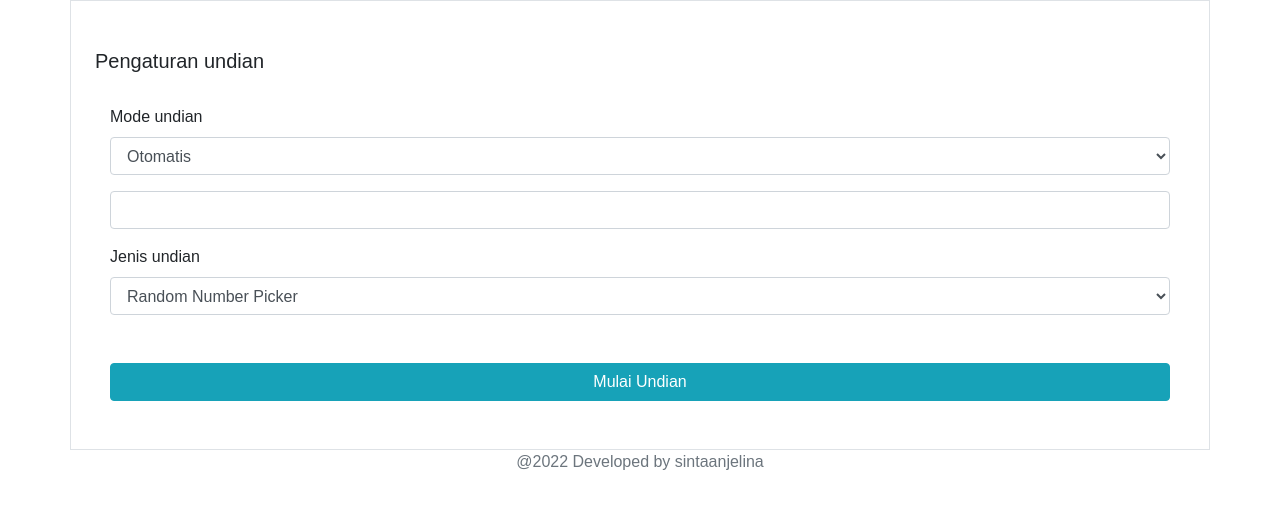
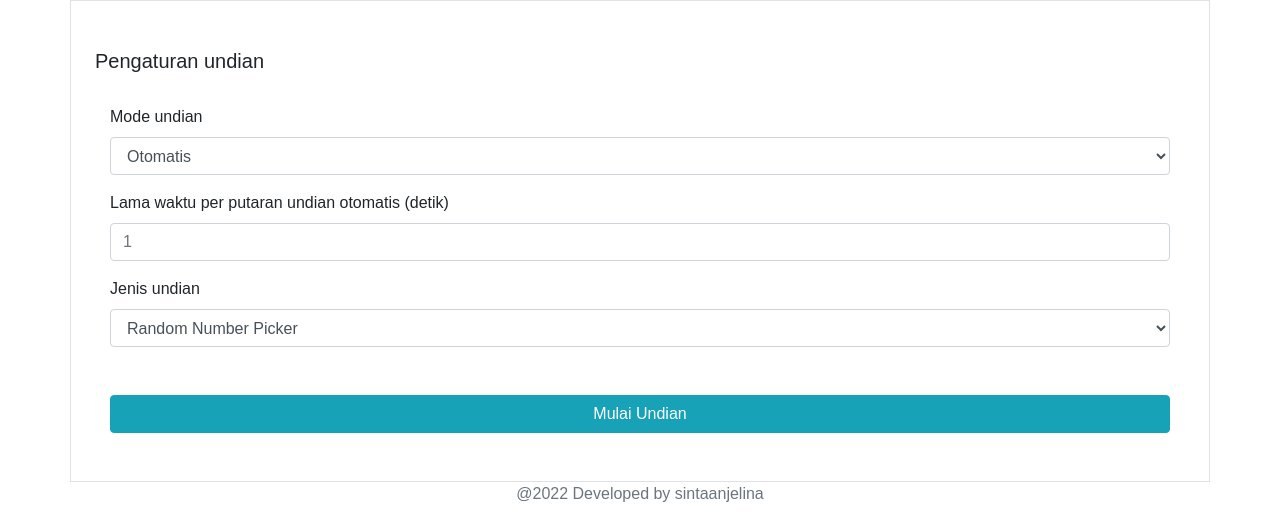
Before and after one commit to sintaanjelina/lucky_draw, a Flask app: page /undian in a window 1280 px wide. Shown: the part 72-594 px from the top of the page. Run offline with Flask 2, Linux system fonts and the light colour scheme; some libraries are stand-ins or nearby versions; some web fonts are replaced.

Commit message:
Typo in input lucky draw

```diff
--- a/web-app/templates/lucky_draw.html
+++ b/web-app/templates/lucky_draw.html
@@ -12,7 +12,7 @@
                     </select>
                 </div>
                 <div class="form-group">
-                    <label for="input-time-draw>Lama waktu per putaran undian otomatis (detik)</label>
+                    <label for="input-time-draw">Lama waktu per putaran undian otomatis (detik)</label>
                     <input type=" number" class="form-control" id="input-time-draw" min="1" placeholder="1">
                 </div>
                 <div class="form-group">
```
